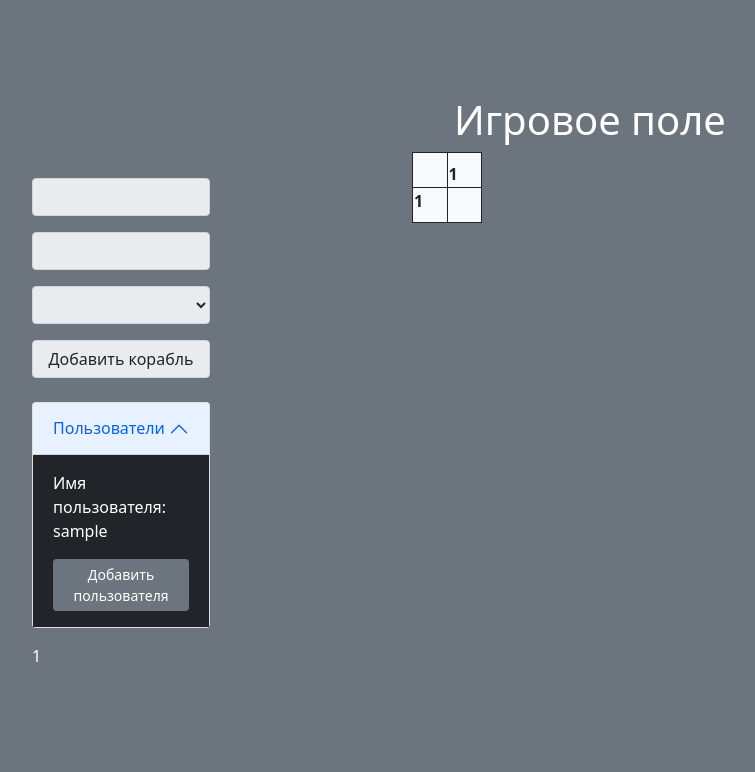
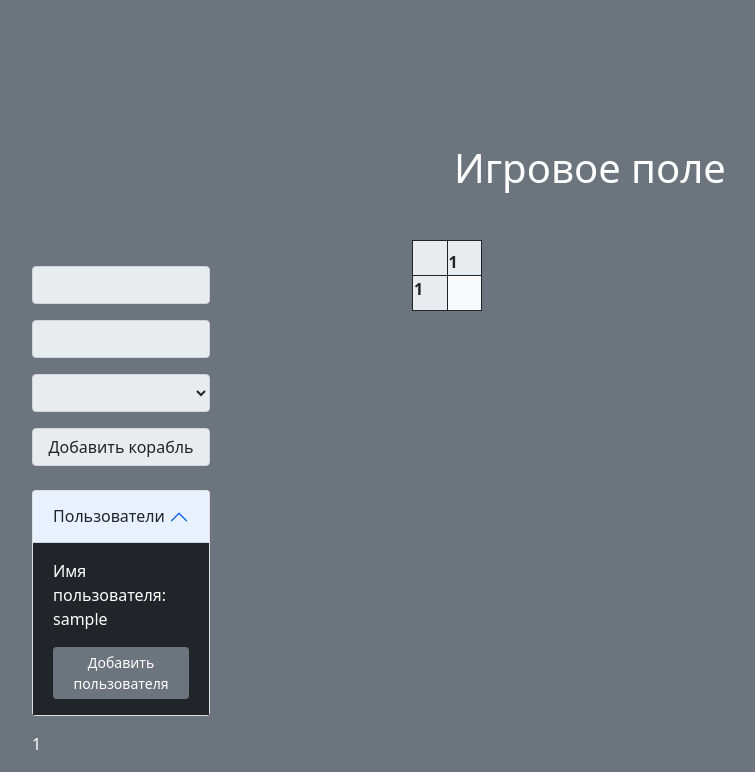
Before and after one commit to QvkkpotentialExplorer/Sea_battle-, a Flask app: template blueprints/templates/game_room.html in a window 1280 px wide. Shown: the part 60-832 px from the top of the page, without its empty margins (50-805 px from the left). Before the commit the page ends 722 px from the top, so only its background shows below. Run offline with Flask 3, Linux system fonts and the light colour scheme; tables that the repository leaves empty hold one stand-in row (values such as "Sample post"); the template is opened without the code that fills it: values that come from a table or form of the project are taken from there, most other values are stand-ins (such as "Sample title", 1, 10 or a date in 2020); lists and menus that the app fills with data are empty; some libraries are stand-ins or nearby versions.

Commit message:
updaaateeeeee

```diff
--- a/blueprints/templates/game_room.html
+++ b/blueprints/templates/game_room.html
@@ -2,7 +2,7 @@
 {% block main_content %}
 <div class="backk">
     <div class="row justify-content-center" style="background-color: none;">
-        <h1 class="text-white text-center">Игровое поле</h1>
+        <h1 class="text-white text-center my-5">Игровое поле</h1>
         <div class="col-4">
             <div class="col-6">
                 <form class="form-inline" method="post" style="display: inline-block;">
@@ -20,7 +20,7 @@
                 <div class="accordion" id="accordionPanelsStayOpenExample">
                     <div class="accordion-item">
                         <h2 class="accordion-header" id="panelsStayOpen-heading">
-                            <button class="accordion-button" type="button" data-bs-toggle="collapse"
+                            <button class="accordion-button text-dark" type="button" data-bs-toggle="collapse"
                                     data-bs-target="#panelsStayOpen-collapse" aria-expanded="true"
                                     aria-controls="panelsStayOpen-collapse">Пользователи
                             </button>
@@ -55,20 +55,20 @@
             <table class="table table-bordered border-dark bg-light" style="width:calc(35px*{{size+1}});">
                 <thead>
                 <tr>
-                    <th style="width: 35px; height: 35px;"></th>
+                    <th style="width: 35px; height: 35px;  background: #e8ecef;"></th>
                     {% for i in range(size) %}
-                    <th class="text-dark" style="width: 35px; height: 35px;">{{ i+1 }}</th>
+                    <th class="text-dark" style="width: 35px; height: 35px;  background: #e8ecef;">{{ i+1 }}</th>
                     {% endfor %}
                 </tr>
                 </thead>
                 <tbody>
                 {% for y in range(size) %}
-                <tr class="text-dark bg-light" style="width: 35px; height: 35px;">
-                    <th style="width: 35px; height: 35px;">{{ y+1 }}</th>
+                <tr class="text-dark bg-light" style="width: 35px; height: 35px; background: #e8ecef;">
+                    <th style="width: 35px; height: 35px;  background: #e8ecef;">{{ y+1 }}</th>
                     {% for x in range(size) %}
                     <td>
                         {% if board_render[y][x] == "." %}
-                        <button class="btn" style="width: 35px; height: 35px;" data-positionx="{{ x }}"
+                        <button class="btn" style="width: 35px; height: 35px;  background: #e8ecef;" data-positionx="{{ x }}"
                                 data-positiony="{{ y }}" id="{{ x+1 }}{{ y }}" onclick="fillFields('{{ x+1 }}{{ y }}')">
                             {%endif%}
                             {% if board_render[y][x] == "#" %}
@@ -91,9 +91,9 @@
     </div>
 </div>
 <style>
-    th{
-        width: 35px; height: 35px;
-    }
+    tr{
+     background: #e8ecef;
+     }
   .contant{
   background: url(https://sergeychikin.ru/365/150-clothes/sneakers.svg);
   background-size: cover;
@@ -114,12 +114,6 @@
 	border-color: rgba(255, 0, 0, 255);
 	border-width: 5px;
 }
-.
-
-
-
-
-
 </style>
 <script>
     function fillFields(cid) {
--- a/blueprints/templates/validate.html
+++ b/blueprints/templates/validate.html
@@ -29,8 +29,6 @@
                                     {{ form.submit(class=" btn btn-outline-light btn-lg btn-lg mt-5 px-5") }}
                                     <a class=" btn btn-outline-light btn-lg btn-lg mt-5 px-5"
                                        href="{{ url_for('auth_page.send_key') }}">Отправить снова</a>
-
-
                                 </div>
                             </div>
                         </form>
```
